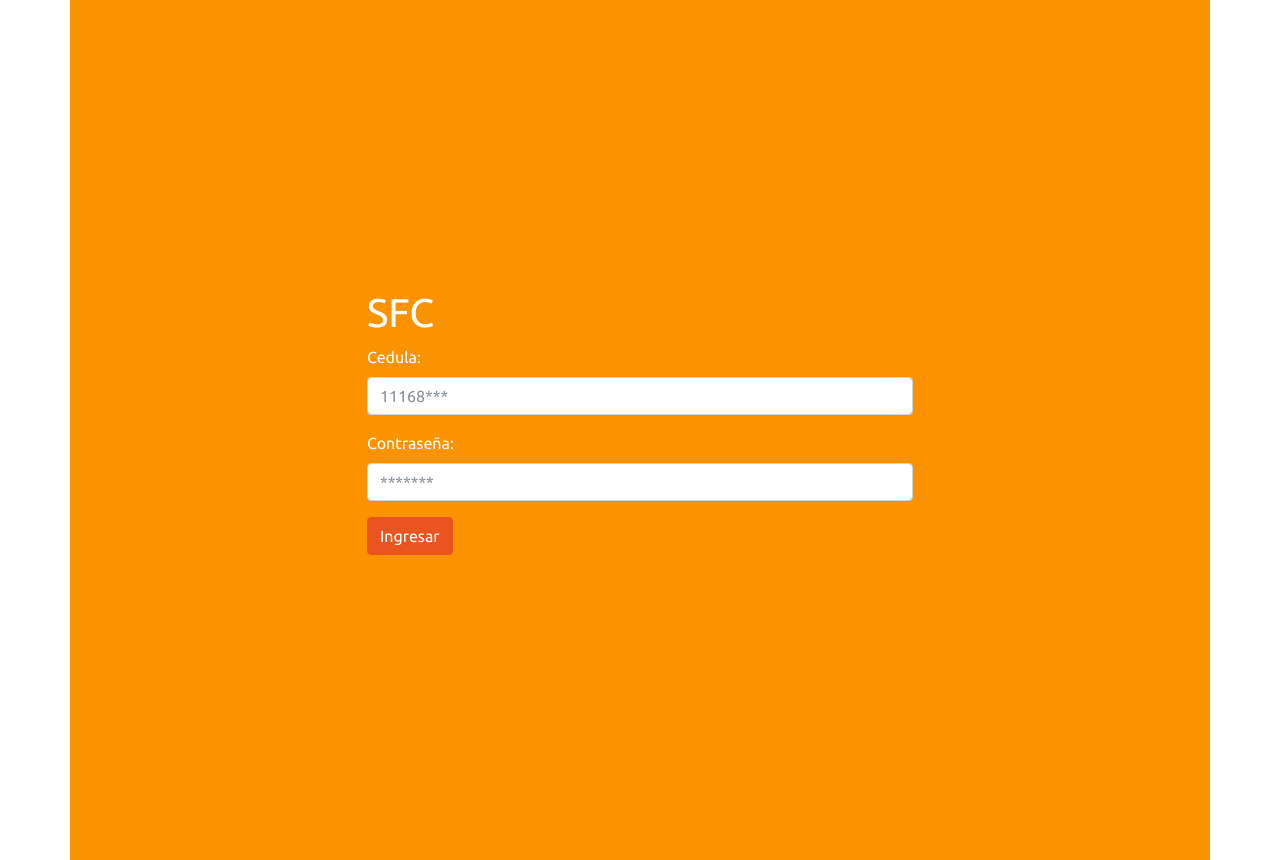
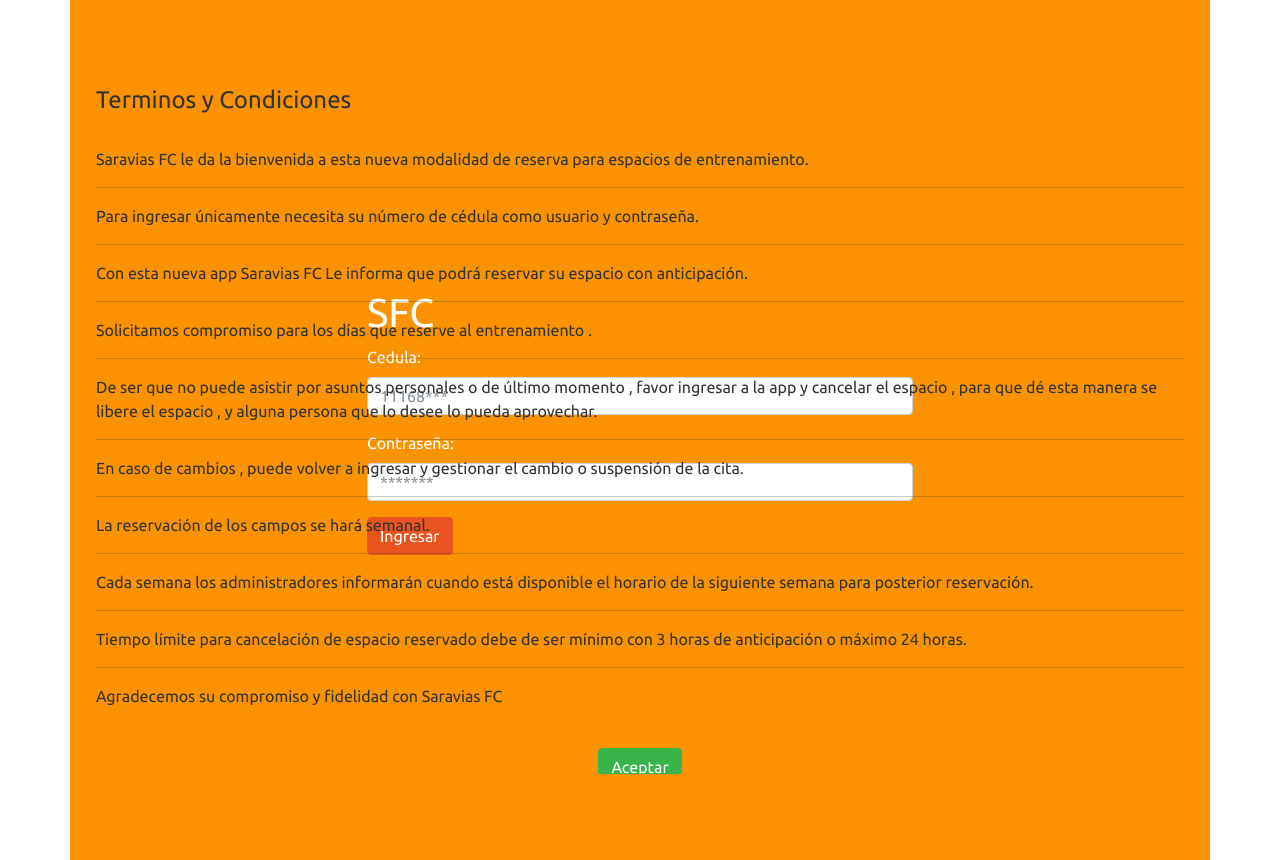
Before and after one commit to josuecjmm/sfc-client, a Node server app: page / in a window 1280 px wide. Run offline with Node 20, Linux system fonts and the light colour scheme; some libraries are stand-ins or nearby versions.

Commit message:
Added Terms and Conditions - Also modified the load of components and files

```diff
--- a/public/js/menu.js
+++ /dev/null
@@ -1,4 +0,0 @@
-$(document).ready(function(){
-    var element = $('meta[name="active-menu"]').attr('content');
-    $('#' + element).addClass('active');
-});
--- /dev/null
+++ b/public/js/menu.min.js
@@ -0,0 +1 @@
+$(document).ready(function(){var a=$('meta[name="active-menu"]').attr("content");$("#"+a).addClass("active")});
--- a/views/includes/end.ejs
+++ b/views/includes/end.ejs
@@ -2,5 +2,4 @@
 </div>
 </div>
 </body>
-
 </html>
--- a/views/includes/head.ejs
+++ b/views/includes/head.ejs
@@ -12,3 +12,11 @@
 <link href="https://fonts.googleapis.com/css2?family=Dancing+Script&display=swap" rel="stylesheet">
 <!--Favicon-->
 <link rel="shortcut icon" type="image/png" href="/favicon.ico"/>
+<!--Scripts to import jquery and bootstrap to manage the template-->
+<!--<script src="https://ajax.googleapis.com/ajax/libs/jquery/3.3.1/jquery.min.js"></script>-->
+<!--<script src="https://kit.fontawesome.com/e7bdeb3eda.js" crossorigin="anonymous"></script>-->
+<!--Javascript-->
+<!--<link rel="stylesheet" href="https://cdnjs.cloudflare.com/ajax/libs/jquery-modal/0.9.1/jquery.modal.min.css" />-->
+<link rel="stylesheet" type="text/css" href="/css/jquery.modal.min.css" />
+<!-- jQuery Modal -->
+<!--<script src="https://cdnjs.cloudflare.com/ajax/libs/jquery-modal/0.9.1/jquery.modal.min.js"></script>-->
--- a/views/login.ejs
+++ b/views/login.ejs
@@ -1,4 +1,62 @@
 <%- include('./includes/head.ejs') %>
+<!-- Modal HTML embedded directly into document -->
+<!--Scripts to import jquery and bootstrap to manage the template-->
+<script type="text/javascript" src="/js/jquery.min.js"></script>
+<script type="text/javascript" src="/js/bootstrap.min.js"></script>
+<script type="text/javascript" src="/js/jquery.modal.min.js"></script>
+<!-- Login-->
+<div class="container">
+    <div class="row">
+        <div class="col-xs-12">
+            <div id="sticky" class="modal" style=
+            "display: inline-block;
+            position: absolute;
+            left: 50%;
+            top: 50%;
+            transform: translate(-50%, -50%);
+            height: 80%;
+            width: 85%;
+">
+                <h4>Terminos y Condiciones</h4>
+                <br>
+                <p>Saravias FC le da la bienvenida a esta nueva modalidad de reserva para espacios de entrenamiento.</p>
+                <hr>
+                <p>Para ingresar únicamente necesita su número de cédula como usuario y contraseña.</p>
+                <hr>
+                <p>Con esta nueva app Saravias FC Le informa que podrá reservar su espacio con anticipación.</p>
+                <hr>
+                <p>Solicitamos compromiso para los días que reserve al entrenamiento .</p>
+                <hr>
+                <p>De ser que no puede asistir por asuntos personales o de último momento , favor ingresar a la app y
+                    cancelar el espacio , para que dé esta manera se libere el espacio , y alguna persona que lo desee
+                    lo
+                    pueda aprovechar.
+                </p>
+                <hr>
+                <p>En caso de cambios , puede volver a ingresar y gestionar el cambio o suspensión de la cita.</p>
+                <hr>
+                <p>La reservación de los campos se hará semanal.</p>
+                <hr>
+                <p>Cada semana los administradores informarán cuando está disponible el horario de la siguiente semana
+                    para
+                    posterior reservación.
+                </p>
+                <hr>
+                <p>Tiempo límite para cancelación de espacio reservado debe de ser mínimo con 3 horas de anticipación o
+                    máximo 24 horas.
+                </p>
+                <hr>
+                <p>Agradecemos su compromiso y fidelidad con Saravias FC</p>
+                <br>
+                <div class="d-flex justify-content-center">
+                    <button id="acceptTerms" class="btn btn-success" type="submit" onclick="acceptTerms()" rel="modal:close"/>Aceptar</button>
+                </div>
+
+            </div>
+        </div>
+    </div>
+</div>
+<!-- Link to open the modal -->
 <div class="container h-100" style="background-color: #FB9300; color:white">
     <div class="row h-100 justify-content-center align-items-center">
         <div class="col-10 col-md-8 col-lg-6">
@@ -25,4 +83,20 @@
         </div>
     </div>
 </div>
-<%- include('includes/end.ejs')%>
+
+<script>
+    const termsStatus = window.localStorage.getItem('acceptedTerms');
+    if (!termsStatus) {
+        $('#sticky').show
+    } else {
+        $('#sticky').hide()
+    }
+
+    function acceptTerms() {
+        window.localStorage.setItem('acceptedTerms', true);
+        $('#sticky').hide()
+    }
+
+
+</script>
+<%- include('includes/end.ejs') %>
```
Also changed, not shown: views/includes/navigation.ejs (+5 -4 lines), public/icons/kettlebell.svg (added).
